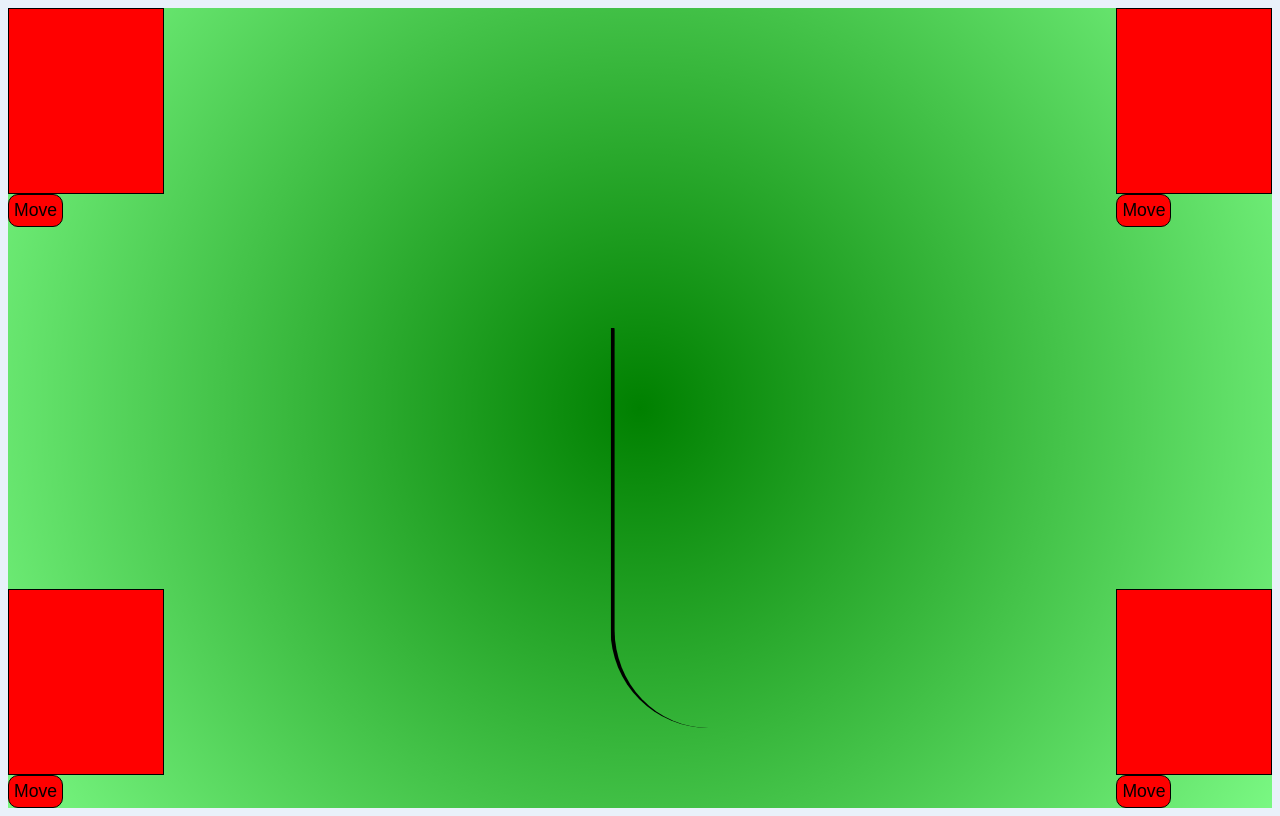
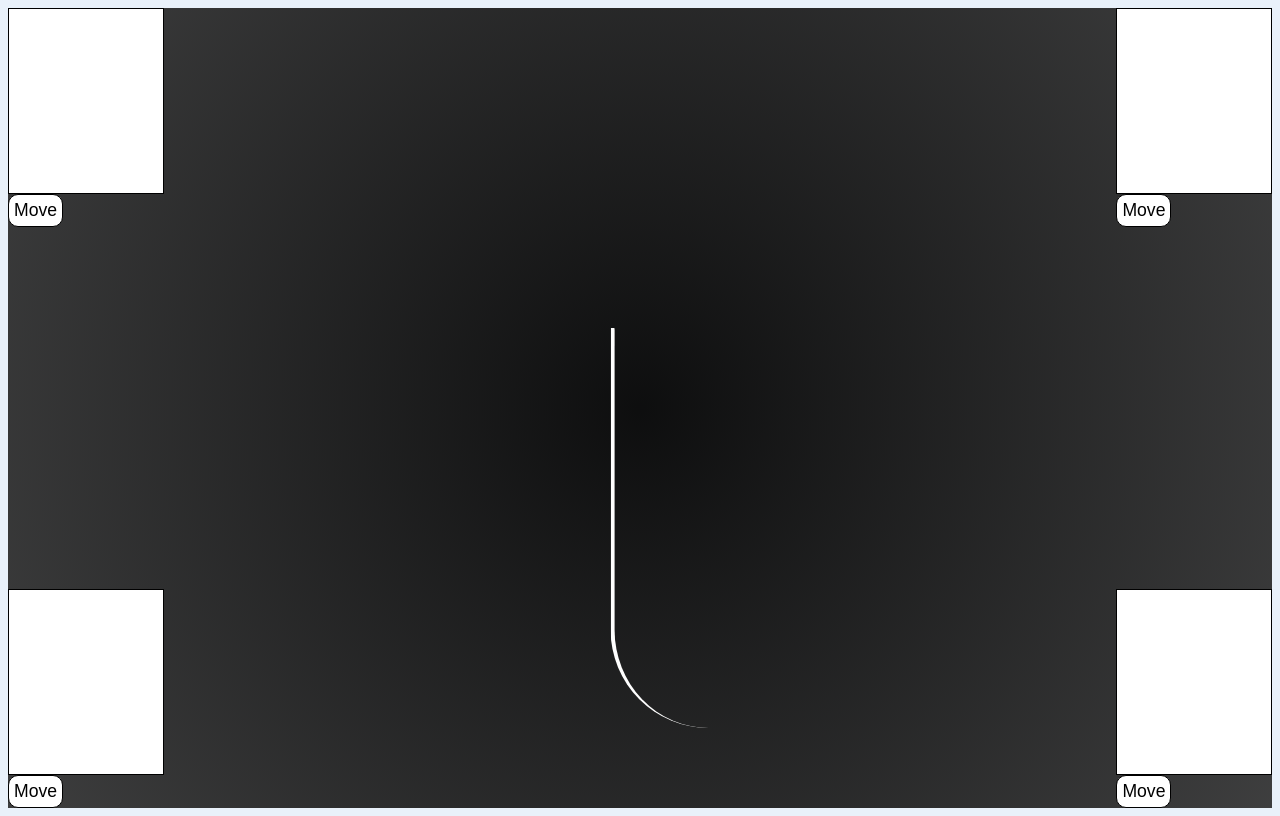
Before and after one commit to Taqi-Niazi/React, a React (Vite) app: page /Flower in a window 1280 px wide. Built offline with nearby package versions, Linux system fonts and the light colour scheme.

Commit message:
updated flower

```diff
--- a/src/stylingbtn.css
+++ b/src/stylingbtn.css
@@ -5,7 +5,7 @@
     justify-content: center;
     align-items: center;
     position: relative;
-    background:radial-gradient(circle, green, #00ff007a);
+    background:radial-gradient(circle, rgba(0, 0, 0, 0.94) , white 500%);
   }
 
   /* Set initial position in the four corners */
@@ -37,7 +37,7 @@
   .normalDiv1, .normalDiv2, .normalDiv3, .normalDiv4 {
     width: 12vw;
     height: 23vh;
-    background-color: red;
+    background-color: white;
     transition: transform 4s ease;
     border: 1px solid black;
   }
@@ -46,7 +46,7 @@
   .styledDiv1, .styledDiv2, .styledDiv3, .styledDiv4 {
     width: 12vw;
     height: 23vh;
-    background-color: red;
+    background-color: white;
     border: 3px solid black;
     transition: transform 2s ease;
   }
@@ -92,7 +92,7 @@
   .stick {
     height: 50vh;
     width: 15vw;
-    border: 4px solid black;
+    border: 4px solid rgb(255, 255, 255);
     border-radius: 0px 100px 100px 100px;
     border-right: 0px;
     border-top: 0px;
@@ -108,7 +108,7 @@
   button {
     border: 1px solid black;
     border-radius: 10px;
-    background-color: red;
+    background-color: white;
     padding: 5px;
     font-size: 1.1em;
     z-index: 1; /* Keeps buttons above the div elements */
```
